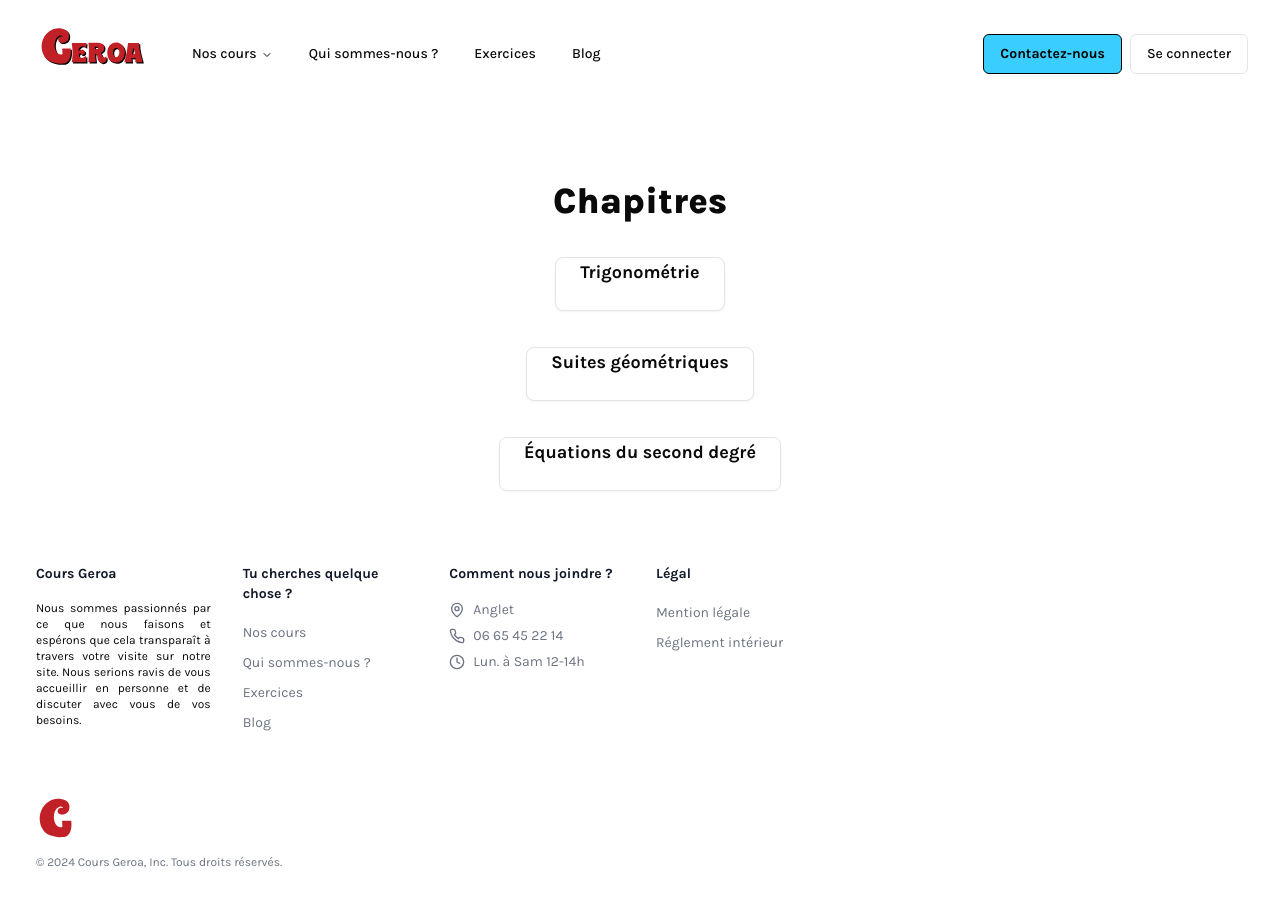
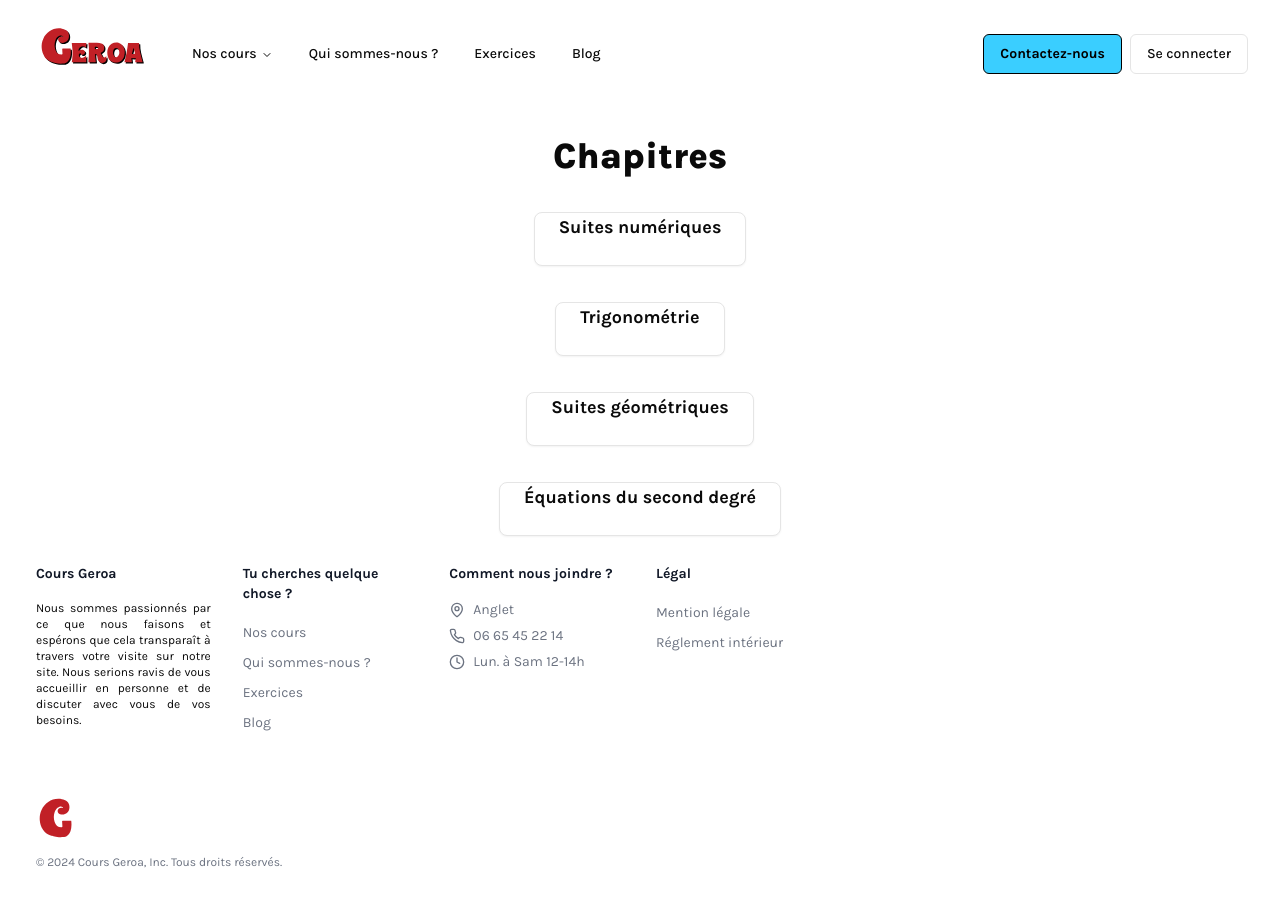
Before and after one commit to clemencefrz/cours-geroa, a Next.js app: page /exercices/premiere in a window 1280 px wide. Built offline with nearby package versions, Linux system fonts and the light colour scheme.

Commit message:
exos suite numerique

```diff
--- /dev/null
+++ b/app/exercices/premiere/suite-numerique/page.tsx
@@ -0,0 +1,30 @@
+import "katex/dist/katex.min.css";
+import data from "@/data/exercises/exercises.json";
+import { notFound } from "next/navigation";
+import ExerciseAccordion from "@/app/_components/specific/exercices/exercice-accordion";
+
+const TITLE_CHAPTER = "Suites numériques";
+
+export default async function Page() {
+  const chapter = data.chapters.find(
+    (chapter) => chapter.title === TITLE_CHAPTER
+  );
+
+  if (!chapter) {
+    return notFound();
+  }
+
+  const exercises = chapter.exercises;
+
+  return (
+    <div className="flex flex-col items-center gap-8">
+      <h1>{chapter.title}</h1>
+      <h2>{chapter.title}</h2>
+      <div className="flex flex-col gap-4 w-full">
+        {exercises.map((exercise, key) => (
+          <ExerciseAccordion key={key} exercise={exercise} />
+        ))}
+      </div>
+    </div>
+  );
+}
--- a/data/exercises/exercises.json
+++ b/data/exercises/exercises.json
@@ -24,6 +24,28 @@
           "id": 4,
           "statement": "Calculer la transformée de Laplace de la fonction f : $$f(t) = (t-2) H(t-2)$$",
           "solution": "On pose : $$ g(t) = t H(t) $$ \n\nOn a alors : $$g(t-2)=(t-2)H(t-2)=f(t)$$ \n\nDonc, si on calcule la transformée de Laplace de g(t-2), on obtient celle de f(t). \n\nUtilisons la formule du retard pour la transformée de Laplace qui est :\n$$ L[g(t - a)](p)=e^{-ap}L[g(t)](p) $$ \n\n où $a$ est le retard. $$ $$ \n\n Dans notre cas, $a=2$. $$ $$ \n\n De plus, on a : $$ L[g(t)](p) = L[t H(t)](p) = \\frac{1}{p^2} $$ \n\n Donc on obtient : $$L[f(t)](p)=L[g(t-2)](p)=e^{-2p}L[g(t)](p)=\\frac{e^{-2p}}{p^2}$$ \n\n La solution est donc : $$L[f(t)](p)=\\frac{e^{-2p}}{p^2} $$ "
+        }
+      ]
+    },
+    {
+      "id": 2,
+      "title": "Suites numériques",
+      "levelId": 2,
+      "exercises": [
+        {
+          "id": 1,
+          "statement": "On considère la suite $(u_n)$ définie par :\n$$u_n = 3n + 5.$$ \n1. Calcule les termes $u_0$, $u_1$, $u_2$, et $u_3$. \n2. Représente graphiquement les points de la suite $(u_n)$ pour $n$ allant de 0 à 5 sur un repère orthonormé.",
+          "solution": "1. Les termes sont : \n$$u_0 = 3 \\times 0 + 5 = 5, \\ u_1 = 3 \\times 1 + 5 = 8, \\ u_2 = 3 \\times 2 + 5 = 11, \\ u_3 = 3 \\times 3 + 5 = 14.$$ \n\n2. Les points sont : \n$$ (0, 5), (1, 8), (2, 11), (3, 14), (4, 17), (5, 20). $$ \nCes points sont alignés, la suite est donc représentée par une droite croissante."
+        },
+        {
+          "id": 2,
+          "statement": "On considère la suite $(u_n)$ définie par :\n$$u_n = \\frac{1}{n + 1}.$$ \n1. Calcule les termes $u_0$, $u_1$, $u_2$, et $u_3$. \n2. Étudie le sens de variation de la suite $(u_n)$. \n3. Détermine la limite de $(u_n)$ lorsque $n \\to +\\infty$.",
+          "solution": "1. Les termes sont : \n$$u_0 = \\frac{1}{0 + 1} = 1, \\ u_1 = \\frac{1}{1 + 1} = \\frac{1}{2}, \\ u_2 = \\frac{1}{2 + 1} = \\frac{1}{3}, \\ u_3 = \\frac{1}{3 + 1} = \\frac{1}{4}.$$ \n\n2. Étudions le sens de variation : \n$$ u_{n+1} - u_n = \\frac{1}{n + 2} - \\frac{1}{n + 1} = \\frac{-(n + 1) + (n + 2)}{(n + 1)(n + 2)} = -\\frac{1}{(n + 1)(n + 2)}. $$ \nLe résultat est toujours négatif, donc $(u_n)$ est décroissante.\n\n3. Lorsque $n \\to +\\infty$, $u_n \\to 0$. La limite est donc $0$."
+        },
+        {
+          "id": 3,
+          "statement": "On considère la suite $(v_n)$ définie par récurrence :\n$$v_0 = 1, \\ v_{n+1} = \\frac{v_n + 2}{2}.$$ \n1. Calcule les termes $v_1$, $v_2$, et $v_3$. \n2. Montre que $(v_n)$ est croissante.\n3. Détermine une limite éventuelle de $(v_n)$.",
+          "solution": "1. Les termes sont : \n$$ v_1 = \\frac{1 + 2}{2} = \\frac{3}{2}, \\ v_2 = \\frac{\\frac{3}{2} + 2}{2} = \\frac{7}{4}, \\ v_3 = \\frac{\\frac{7}{4} + 2}{2} = \\frac{15}{8}. $$\n\n2. Étudions le sens de variation : \n$$ v_{n+1} - v_n = \\frac{v_n + 2}{2} - v_n = \\frac{-v_n + 2}{2}. $$\nComme $v_n \\leq 2$, le terme $\\frac{-v_n + 2}{2} \\geq 0$. Donc $(v_n)$ est croissante.\n\n3. Si $(v_n)$ converge vers une limite $l$, alors en passant à la limite dans l'équation de récurrence : \n$$ l = \\frac{l + 2}{2}. $$ \nEn résolvant, on obtient $l = 2$. La suite converge vers 2."
         }
       ]
     },
```
